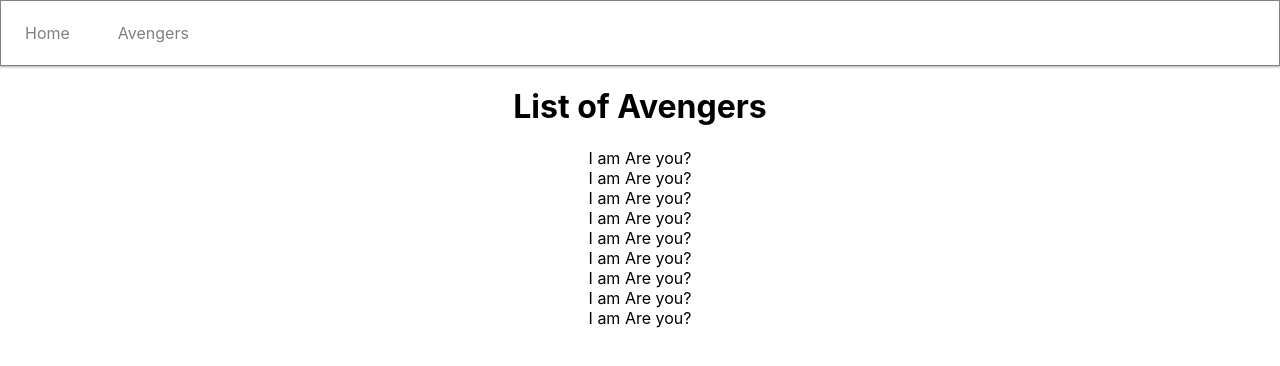
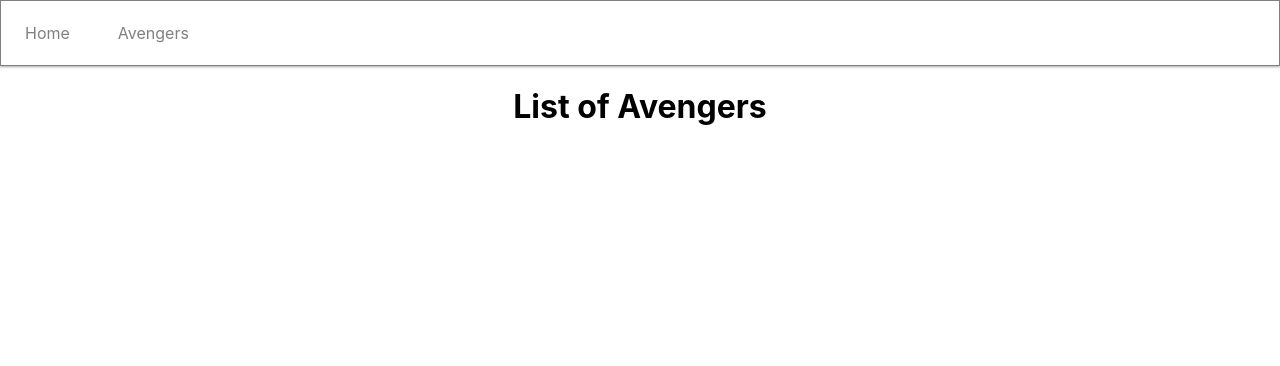
Before and after one commit to imxande/Avengers, a React (Create React App) app in the folder avengers/: page /avengers in a window 1280 px wide. Shown: the top 366 px of the page. Built offline with nearby package versions, Linux system fonts and the light colour scheme.

Commit message:
App component receives data

```diff
--- a/avengers/src/App.js
+++ b/avengers/src/App.js
@@ -1,10 +1,15 @@
-import React from "react";
+import React, { useState } from "react";
 import "./App.css";
 import Home from "./components/Home";
 import { Route, Link, Switch } from "react-router-dom";
-import AdvengersList from "./components/AvengersList";
+import AvengersList from "./components/AvengersList";
+import avengersData from "./data/data";
 
 function App() {
+  // data state
+  const [data, setData] = useState(avengersData);
+  console.log("Data: ", data);
+
   return (
     <div>
       <nav className="nav">
@@ -17,7 +22,9 @@
       </nav>
       <Switch>
         <Route exact path="/" component={Home} />
-        <Route path="/avengers" component={AdvengersList} />
+        <Route path="/avengers">
+          <AvengersList data={data} />
+        </Route>
       </Switch>
     </div>
   );
--- a/avengers/src/components/AvengersList.js
+++ b/avengers/src/components/AvengersList.js
@@ -1,18 +1,10 @@
-import React, { useState } from "react";
-import avengersData from "../data/data";
-import Avenger from "./Avenger";
+import React from "react";
 
-const AvengersList = () => {
-  // data state
-  const [data, setData] = useState(avengersData);
-  console.log("Data: ", data);
-
+const AvengersList = (props) => {
+  console.log("Avengers List:", props);
   return (
     <div className="avengers">
       <h1>List of Avengers</h1>
-      {data.map((avenger, index) => {
-        return <Avenger key={index} avenger={avenger} />;
-      })}
     </div>
   );
 };
```
